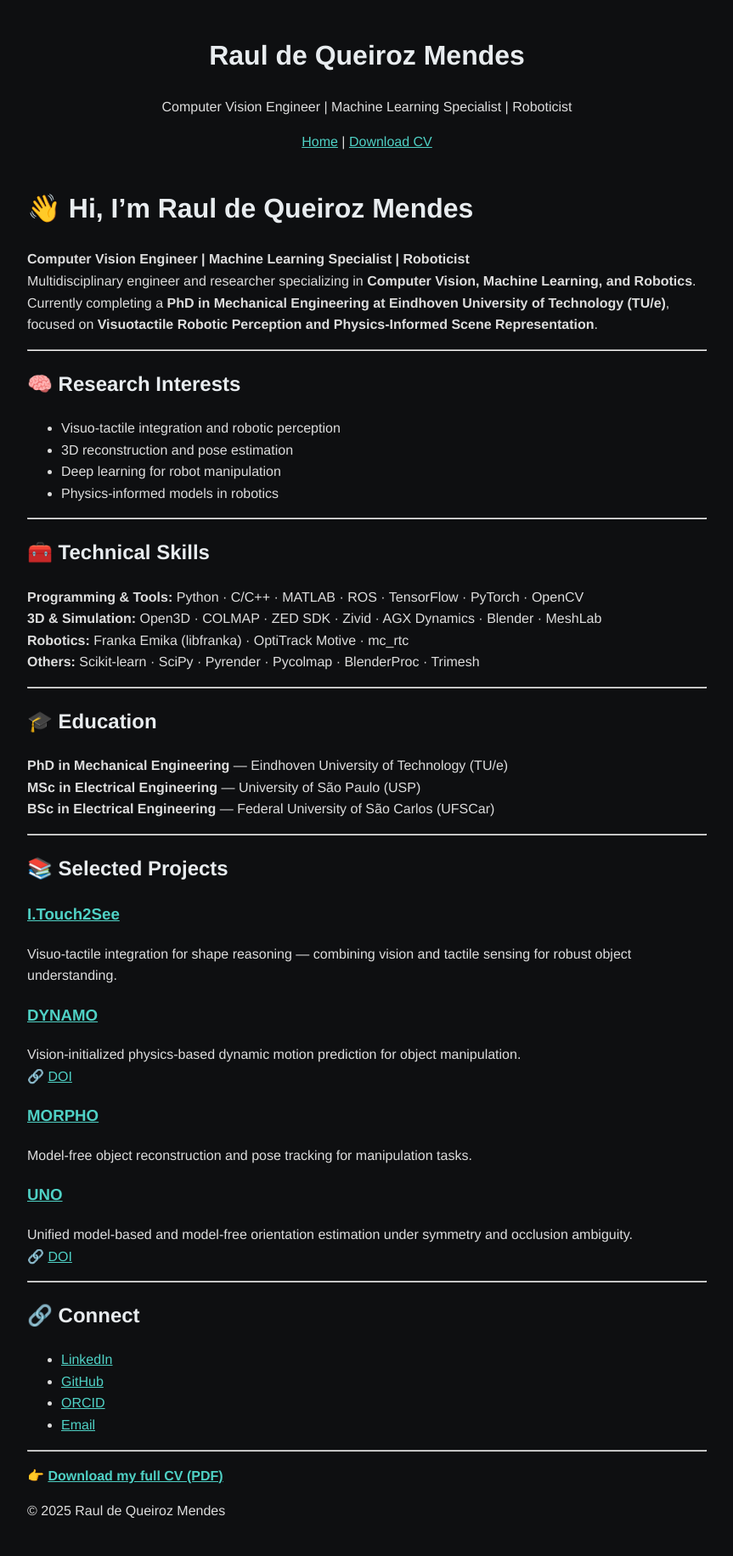
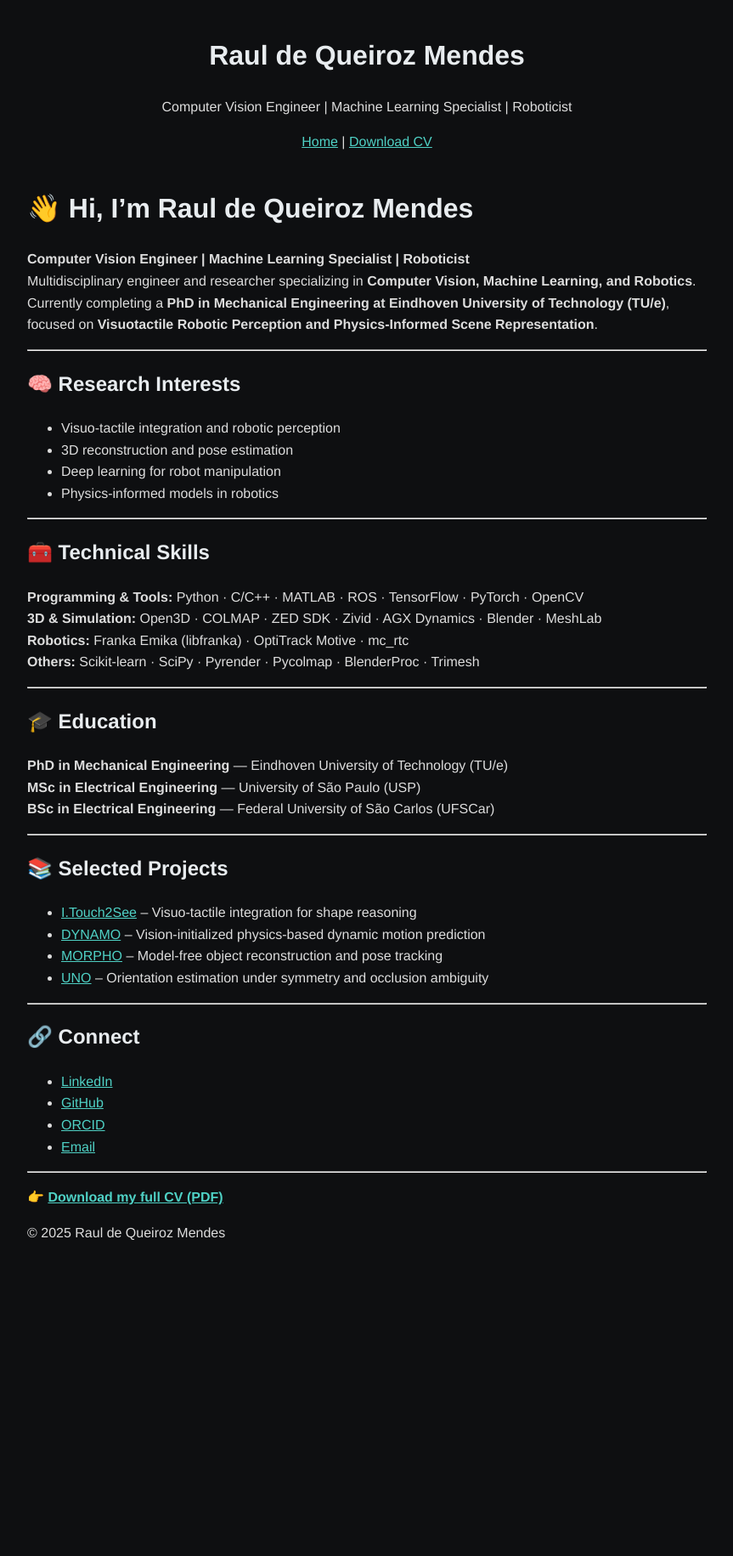
Before and after one commit to RaulQM/raulqm.github.io, a Jekyll site: the page built from index.md, in a window 1280 px wide. Shown: the whole page at 85% size, without its empty margins (208-1071 px from the left). Built offline with Jekyll 4.4.1, drawn with Linux system fonts in a browser that asks for light colours; after the commit the page ends 1503 px from its top, so only the background shows below that.

Commit message:
Current portfolio version

```diff
--- a/index.md
+++ b/index.md
@@ -36,19 +36,10 @@ Currently completing a **PhD in Mechanical Engineering at Eindhoven University o
 
 ## 📚 Selected Projects
 
-### [I.Touch2See](https://gitlab.tue.nl/20220548/touch2see)
-Visuo-tactile integration for shape reasoning — combining vision and tactile sensing for robust object understanding.
-
-### [DYNAMO](https://gitlab.tue.nl/20220548/dynamo)
-Vision-initialized physics-based dynamic motion prediction for object manipulation.
-🔗 [DOI](https://doi.org/10.1109/LRA.2023.3331894)
-
-### [MORPHO](https://gitlab.tue.nl/20220548/morpho)
-Model-free object reconstruction and pose tracking for manipulation tasks.
-
-### [UNO](https://gitlab.tue.nl/20220548/uno)
-Unified model-based and model-free orientation estimation under symmetry and occlusion ambiguity.
-🔗 [DOI](https://doi.org/10.1016/j.robot.2020.103701)
+- [I.Touch2See](https://gitlab.tue.nl/20220548/touch2see) – Visuo-tactile integration for shape reasoning
+- [DYNAMO](https://gitlab.tue.nl/20220548/dynamo) – Vision-initialized physics-based dynamic motion prediction
+- [MORPHO](https://gitlab.tue.nl/20220548/morpho) – Model-free object reconstruction and pose tracking
+- [UNO](https://gitlab.tue.nl/20220548/uno) – Orientation estimation under symmetry and occlusion ambiguity
 
 ---
 
```
